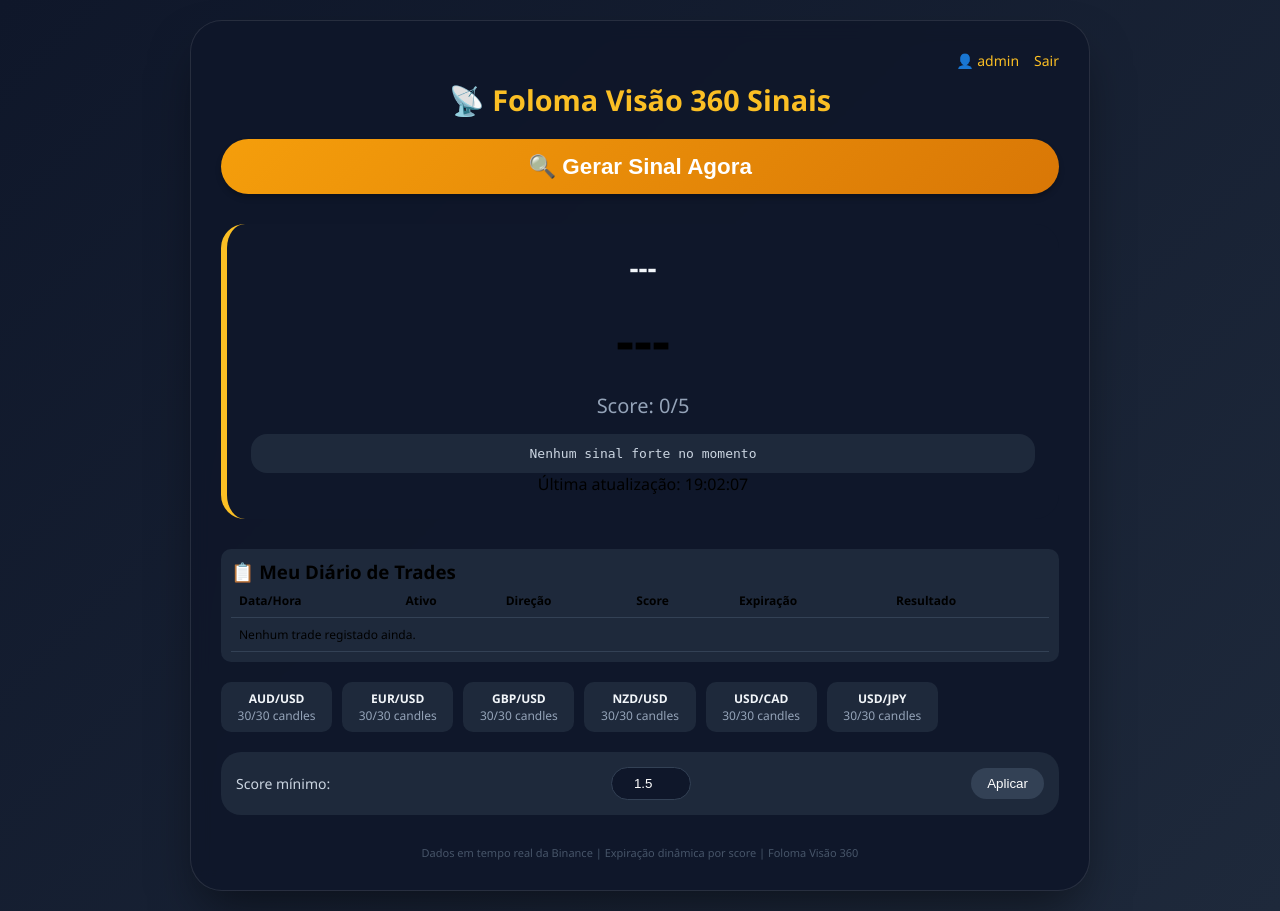
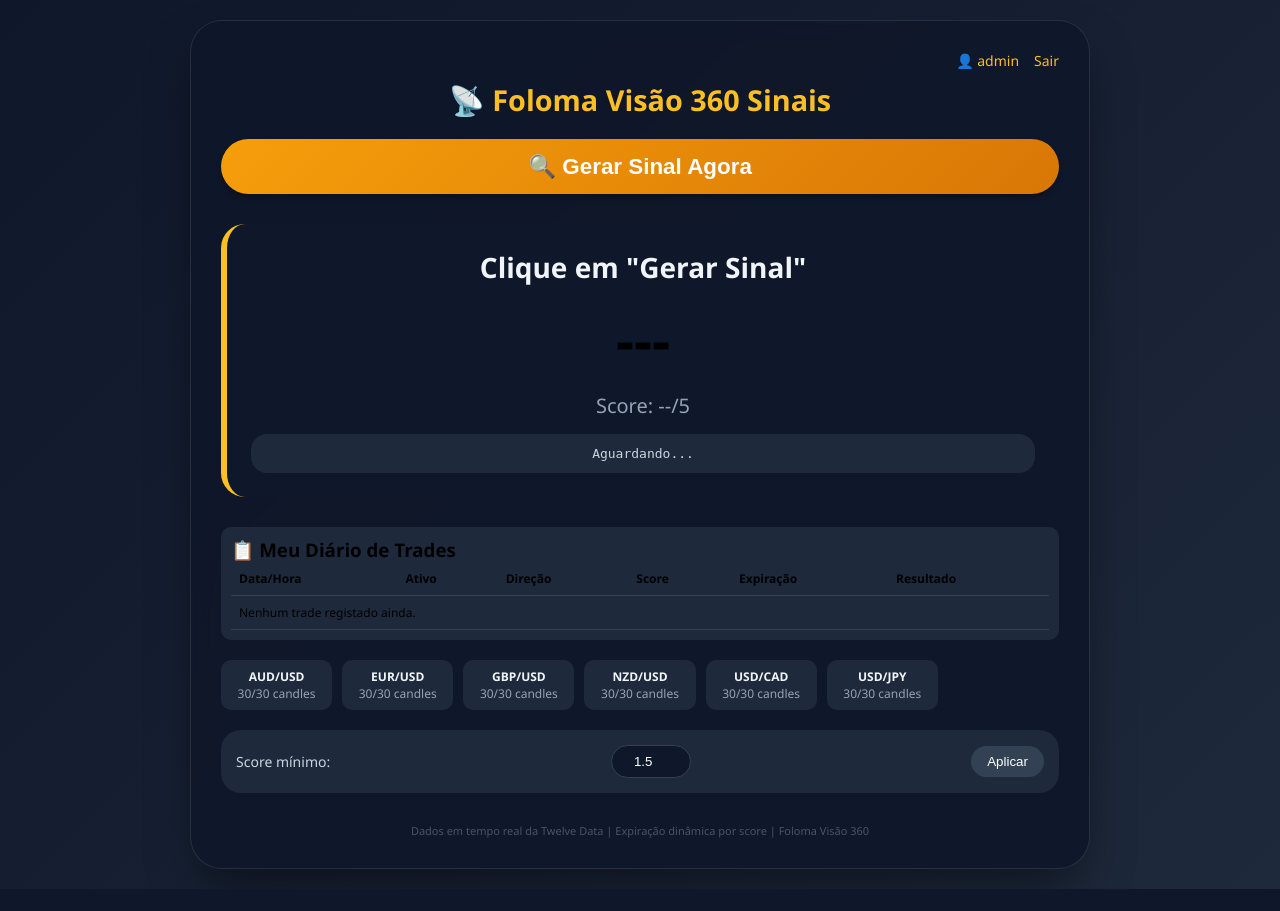
Before and after one commit to Foloma/Foloma-Sinais-, a Flask app: page / in a window 1280 px wide. After the commit the page ends 889 px from the top, so only its background shows below. Run offline with Flask 3, Linux system fonts and the light colour scheme; a user stored in the database is signed in; data that the repository does not hold is empty.

Commit message:
Update index.html

```diff
--- a/templates/index.html
+++ b/templates/index.html
@@ -53,7 +53,13 @@
             margin-bottom: 30px;
             box-shadow: 0 4px 6px -1px rgba(0,0,0,0.3);
         }
-        .btn-primary:hover { transform: scale(1.02); }
+        .btn-primary:disabled {
+            opacity: 0.6;
+            transform: none;
+            box-shadow: none;
+            cursor: not-allowed;
+        }
+        .btn-primary:hover:not(:disabled) { transform: scale(1.02); }
         .sinal-box {
             background: #0f172a;
             border-radius: 24px;
@@ -167,7 +173,7 @@
             <a href="{{ url_for('logout') }}">Sair</a>
         </div>
         <h1>📡 Foloma Visão 360 Sinais</h1>
-        <button class="btn-primary" id="btnGerarSinal">🔍 Gerar Sinal Agora</button>
+        <button class="btn-primary" id="btnGerarSinal" disabled>🔍 Gerar Sinal Agora</button>
 
         <div class="sinal-box" id="sinalBox">
             <div class="ativo">Clique em "Gerar Sinal"</div>
@@ -175,7 +181,7 @@
             <div class="score" id="scoreTexto">Score: --/5</div>
             <div class="analise" id="analiseTexto">Aguardando...</div>
             <div class="timer-box" id="timerBox" style="display: none;">
-                <div>⏰ Melhor momento para entrar:</div>
+                <div>⏰ Próximo momento de entrada:</div>
                 <div class="timer" id="timerContagem">--:--</div>
                 <div class="exp-sugestao" id="expSugestao"></div>
             </div>
@@ -221,7 +227,7 @@
         </div>
 
         <footer>
-            Dados em tempo real da Binance | Expiração dinâmica por score | Foloma Visão 360
+            Dados em tempo real da Twelve Data | Expiração dinâmica por score | Foloma Visão 360
         </footer>
     </div>
 
@@ -229,13 +235,25 @@
         let timerInterval = null;
         let ultimoSinal = null;
         let ultimoTradeId = null;
+        const btnGerar = document.getElementById('btnGerarSinal');
 
+        // ------------------- FUNÇÕES -------------------
         async function buscarSinal() {
+            // Estado de loading
+            btnGerar.disabled = true;
+            btnGerar.textContent = '⏳ Analisando...';
+            // Limpa qualquer trade pendente visualmente (os botões serão mostrados só depois do novo registo)
+            ultimoTradeId = null;
+            document.getElementById('tradeButtons').style.display = 'none';
+            document.getElementById('timerBox').style.display = 'none';
+            pararTimer();
+
             try {
                 const resp = await fetch('/api/sinal');
                 const data = await resp.json();
                 ultimoSinal = data;
                 atualizarInterface(data);
+
                 if (data.direcao && data.direcao !== '---') {
                     document.getElementById('timerBox').style.display = 'block';
                     let expTexto = '';
@@ -245,7 +263,7 @@
                     document.getElementById('expSugestao').innerText = expTexto;
                     iniciarTimer();
 
-                    // Regista o trade automaticamente (sem resultado ainda)
+                    // Regista o trade automaticamente (sem resultado)
                     const regResp = await fetch('/api/registar_trade', {
                         method: 'POST',
                         headers: { 'Content-Type': 'application/json' },
@@ -261,7 +279,8 @@
                         ultimoTradeId = regData.trade_id;
                         document.getElementById('tradeButtons').style.display = 'flex';
                     } else {
-                        console.error('Erro ao registar trade');
+                        console.error('Erro ao registar trade:', regData.msg);
+                        alert('Erro ao registar o trade. Tente novamente.');
                     }
                 } else {
                     document.getElementById('timerBox').style.display = 'none';
@@ -270,7 +289,10 @@
                 }
             } catch (e) {
                 console.error(e);
-                alert("Erro ao buscar sinal. Verifique o servidor.");
+                alert('Erro ao buscar sinal. Verifique o servidor.');
+            } finally {
+                btnGerar.disabled = false;
+                btnGerar.textContent = '🔍 Gerar Sinal Agora';
             }
         }
 
@@ -292,10 +314,9 @@
                 const agora = new Date();
                 const segundosAgora = agora.getSeconds();
                 const segundosRestantes = 60 - segundosAgora;
-                document.getElementById('timerContagem').innerText = `${Math.floor(segundosRestantes/60)}:${(segundosRestantes % 60).toString().padStart(2,'0')}`;
-                if (segundosRestantes <= 1) {
-                    // Opcional: tocar som
-                }
+                const min = Math.floor(segundosRestantes / 60);
+                const seg = (segundosRestantes % 60).toString().padStart(2,'0');
+                document.getElementById('timerContagem').innerText = `${min}:${seg}`;
             }, 100);
         }
 
@@ -311,6 +332,9 @@
                 alert("Nenhum trade pendente. Gere um sinal primeiro.");
                 return;
             }
+            // Desabilitar botões durante o registo
+            document.getElementById('btnWin').disabled = true;
+            document.getElementById('btnLoss').disabled = true;
             try {
                 const resp = await fetch('/api/resultado_trade', {
                     method: 'POST',
@@ -324,13 +348,20 @@
                     window.location.reload();
                 } else {
                     alert('Erro ao registar resultado: ' + (data.msg || ''));
+                    // Reativar botões em caso de erro
+                    document.getElementById('btnWin').disabled = false;
+                    document.getElementById('btnLoss').disabled = false;
                 }
             } catch (e) {
                 alert('Erro de comunicação');
+                document.getElementById('btnWin').disabled = false;
+                document.getElementById('btnLoss').disabled = false;
             }
         }
 
         async function atualizarStatus() {
+            // Endpoint simulado; mantido apenas para compatibilidade visual.
+            // Em produção, substituir por um status real (cache, etc.)
             try {
                 const resp = await fetch('/api/status');
                 const data = await resp.json();
@@ -343,11 +374,13 @@
                     container.appendChild(div);
                 }
             } catch (e) {
-                console.error(e);
+                console.error('Erro ao atualizar status:', e);
             }
         }
 
-        document.getElementById('btnGerarSinal').addEventListener('click', buscarSinal);
+        // ------------------- EVENTOS -------------------
+        btnGerar.addEventListener('click', buscarSinal);
+
         document.getElementById('btnConfig').addEventListener('click', async () => {
             const novoScore = parseFloat(document.getElementById('scoreMin').value);
             if (isNaN(novoScore)) return;
@@ -360,7 +393,7 @@
                 const result = await resp.json();
                 if (result.status === 'ok') {
                     alert(`Score mínimo alterado para ${result.score_minimo}`);
-                    buscarSinal();
+                    // Opcional: gerar novo sinal automaticamente
                 } else alert('Erro ao alterar score');
             } catch (e) { alert('Erro de comunicação'); }
         });
@@ -368,9 +401,12 @@
         document.getElementById('btnWin').addEventListener('click', () => registrarResultado('Ganhou'));
         document.getElementById('btnLoss').addEventListener('click', () => registrarResultado('Perdeu'));
 
+        // Polling de status (a cada 5 segundos)
         setInterval(atualizarStatus, 5000);
         atualizarStatus();
-        buscarSinal();
+
+        // Habilitar o botão de gerar sinal apenas depois de a página carregar completamente
+        btnGerar.disabled = false;
     </script>
 </body>
-  </html>
+</html>
```
